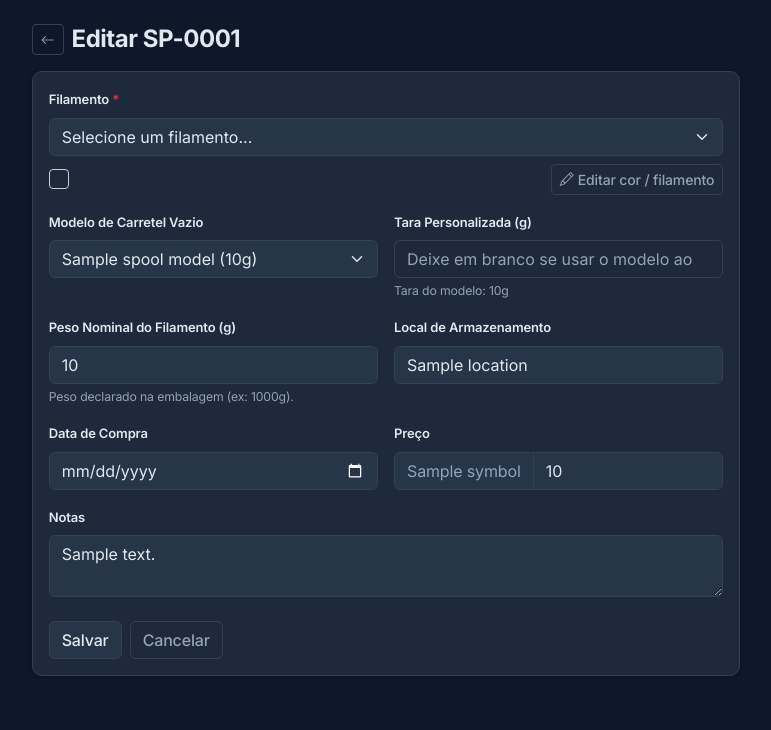
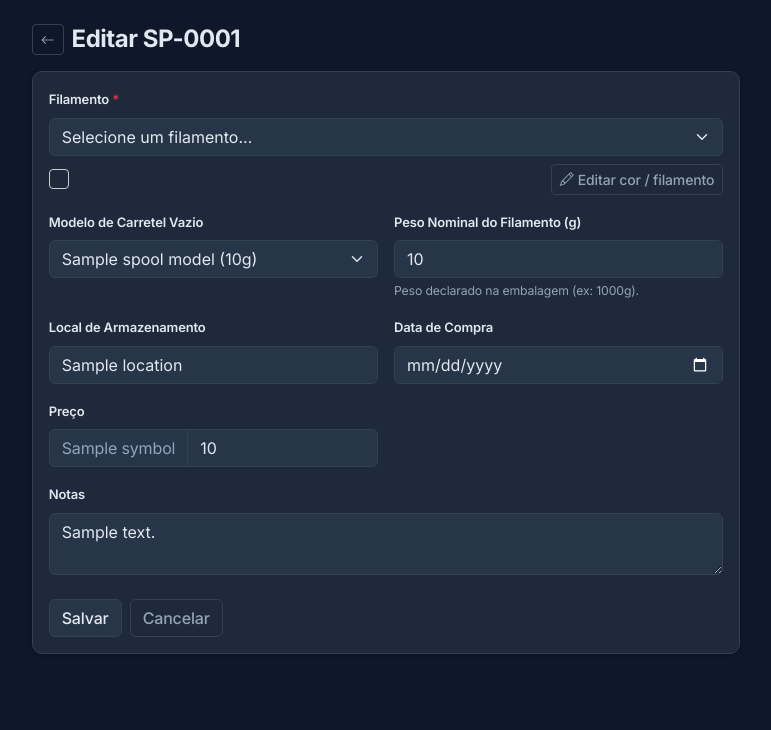
Before and after one commit to iscarelli/spool-control, a Python web app: template templates/spools/form.html in a window 1280 px wide. Shown: the top 730 px of the page, without its empty margins (254-1025 px from the left). Run offline with Jinja, Linux system fonts and the light colour scheme; the template is opened without the code that fills it: most values are stand-ins (such as "Sample title", 1, 10 or a date in 2020); some libraries are stand-ins or nearby versions.

Commit message:
fix(spools): ocultar campo tara personalizada ao selecionar modelo
Campo e rótulo ficavam visíveis mas desabilitados, tornando difícil
perceber que estavam inativos. Agora são ocultados completamente via
display:none quando um modelo de carretel está selecionado, e voltam
ao selecionar "Tara personalizada / desconhecida".

Co-Authored-By: Claude Sonnet 4.6 <noreply@anthropic.com>

```diff
--- a/templates/spools/form.html
+++ b/templates/spools/form.html
@@ -48,12 +48,11 @@
                 {% endfor %}
               </select>
             </div>
-            <div class="col-md-6">
+            <div class="col-md-6" id="customTareCol">
               <label class="form-label fw-semibold">{{ _('Tara Personalizada (g)') }}</label>
               <input type="number" name="custom_tare_g" id="customTare" class="form-control" step="0.1" min="0"
                      value="{{ spool.custom_tare_g if spool and spool.custom_tare_g else '' }}"
                      placeholder="{{ _('Deixe em branco se usar o modelo ao lado') }}">
-              <div class="form-text" id="tareHint"></div>
             </div>
             <div class="col-md-6">
               <label class="form-label fw-semibold">{{ _('Peso Nominal do Filamento (g)') }}</label>
@@ -123,20 +122,17 @@ function updateFilamentPreview() {
 filamentSel.addEventListener('change', updateFilamentPreview);
 updateFilamentPreview();
 
-// Tara — habilita/desabilita campo personalizado conforme modelo selecionado
+// Tara — esconde/mostra campo personalizado conforme modelo selecionado
 const sel = document.getElementById('spoolModelSelect');
 const customTare = document.getElementById('customTare');
-const hint = document.getElementById('tareHint');
+const customTareCol = document.getElementById('customTareCol');
 function updateTareState() {
   const opt = sel.options[sel.selectedIndex];
-  const tare = opt.dataset.tare;
-  if (tare) {
-    customTare.disabled = true;
+  if (opt.dataset.tare) {
+    customTareCol.style.display = 'none';
     customTare.value = '';
-    hint.textContent = "{{ _('Tara do modelo') }}: " + parseFloat(tare).toFixed(0) + 'g';
   } else {
-    customTare.disabled = false;
-    hint.textContent = '';
+    customTareCol.style.display = '';
   }
 }
 sel.addEventListener('change', updateTareState);
```
Also changed, not shown: CHANGELOG.md, 1 other file.
